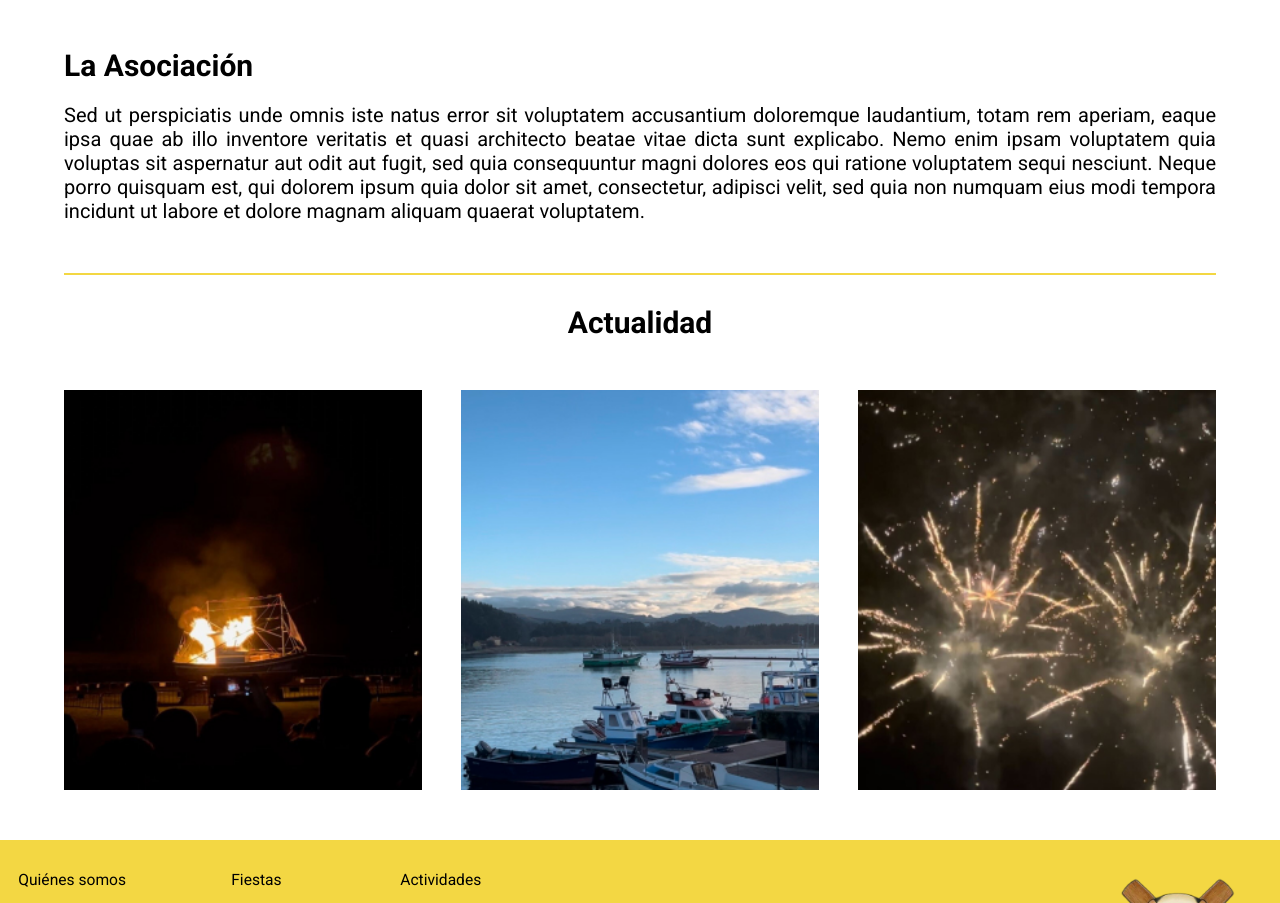
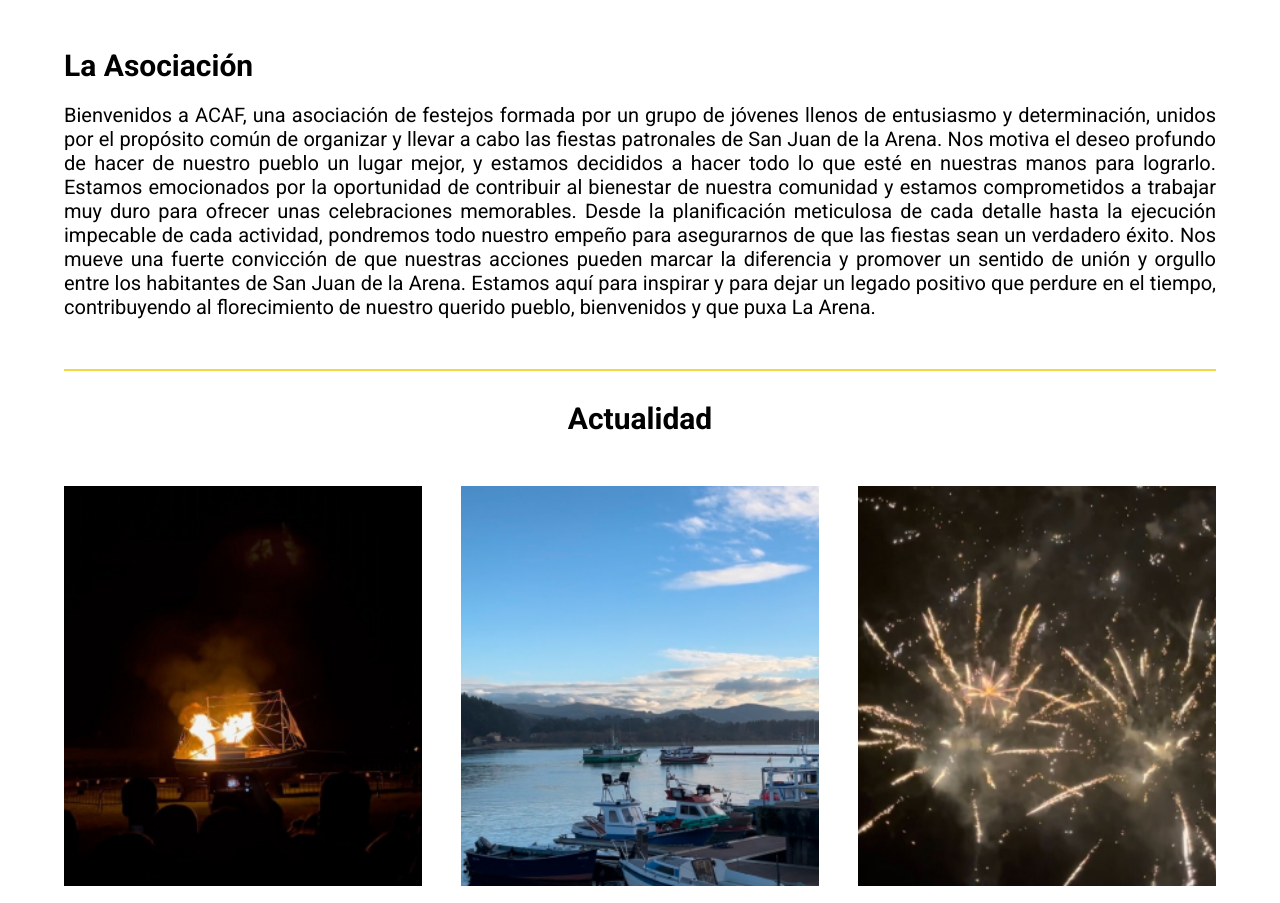
Before and after one commit to joyjos/ACAF, a React (Vite) app in the folder frontend/: page / in a window 1280 px wide. Shown: the part 957-1860 px from the top of the page. Built offline with nearby package versions, Linux system fonts and the light colour scheme; no server answers.

Commit message:
text asociacion

```diff
--- a/frontend/src/presentation/components/InfoHome/InfoHome.jsx
+++ b/frontend/src/presentation/components/InfoHome/InfoHome.jsx
@@ -5,22 +5,37 @@ export default function InfoHome() {
     <div className="infoHomeContainer">
       <h3 className="infoHomeAssociationTitle">La Asociación</h3>
       <p className="infoHomeAssociationParagraph">
-        Sed ut perspiciatis unde omnis iste natus error sit voluptatem
-        accusantium doloremque laudantium, totam rem aperiam, eaque ipsa quae ab
-        illo inventore veritatis et quasi architecto beatae vitae dicta sunt
-        explicabo. Nemo enim ipsam voluptatem quia voluptas sit aspernatur aut
-        odit aut fugit, sed quia consequuntur magni dolores eos qui ratione
-        voluptatem sequi nesciunt. Neque porro quisquam est, qui dolorem ipsum
-        quia dolor sit amet, consectetur, adipisci velit, sed quia non numquam
-        eius modi tempora incidunt ut labore et dolore magnam aliquam quaerat
-        voluptatem.
+        Bienvenidos a ACAF, una asociación de festejos formada por un grupo de jóvenes llenos de entusiasmo y determinación, unidos
+        por el propósito común de organizar y llevar a cabo las fiestas
+        patronales de San Juan de la Arena. Nos motiva el deseo profundo de
+        hacer de nuestro pueblo un lugar mejor, y estamos decididos a hacer todo
+        lo que esté en nuestras manos para lograrlo. Estamos emocionados por la
+        oportunidad de contribuir al bienestar de nuestra comunidad y estamos
+        comprometidos a trabajar muy duro para ofrecer unas celebraciones
+        memorables. Desde la planificación meticulosa de cada detalle hasta la
+        ejecución impecable de cada actividad, pondremos todo nuestro empeño
+        para asegurarnos de que las fiestas sean un verdadero éxito. Nos mueve
+        una fuerte convicción de que nuestras acciones pueden marcar la
+        diferencia y promover un sentido de unión y orgullo entre los habitantes
+        de San Juan de la Arena. Estamos aquí para inspirar y para dejar un
+        legado positivo que perdure en el tiempo, contribuyendo al florecimiento
+        de nuestro querido pueblo, bienvenidos y que puxa La Arena.
       </p>
       <hr className="infoHomeLine" />
       <h3 className="infoHomeActualityTitle">Actualidad</h3>
       <section className="infoHomeImages">
-        <img src="../../../../src/presentation/assets/imgActuality1.jpg" alt="" />
-        <img src="../../../../src/presentation/assets/imgActuality2.jpg" alt="" />
-        <img src="../../../../src/presentation/assets/imgActuality3.jpg" alt="" />
+        <img
+          src="../../../../src/presentation/assets/imgActuality1.jpg"
+          alt=""
+        />
+        <img
+          src="../../../../src/presentation/assets/imgActuality2.jpg"
+          alt=""
+        />
+        <img
+          src="../../../../src/presentation/assets/imgActuality3.jpg"
+          alt=""
+        />
       </section>
     </div>
   );
```
